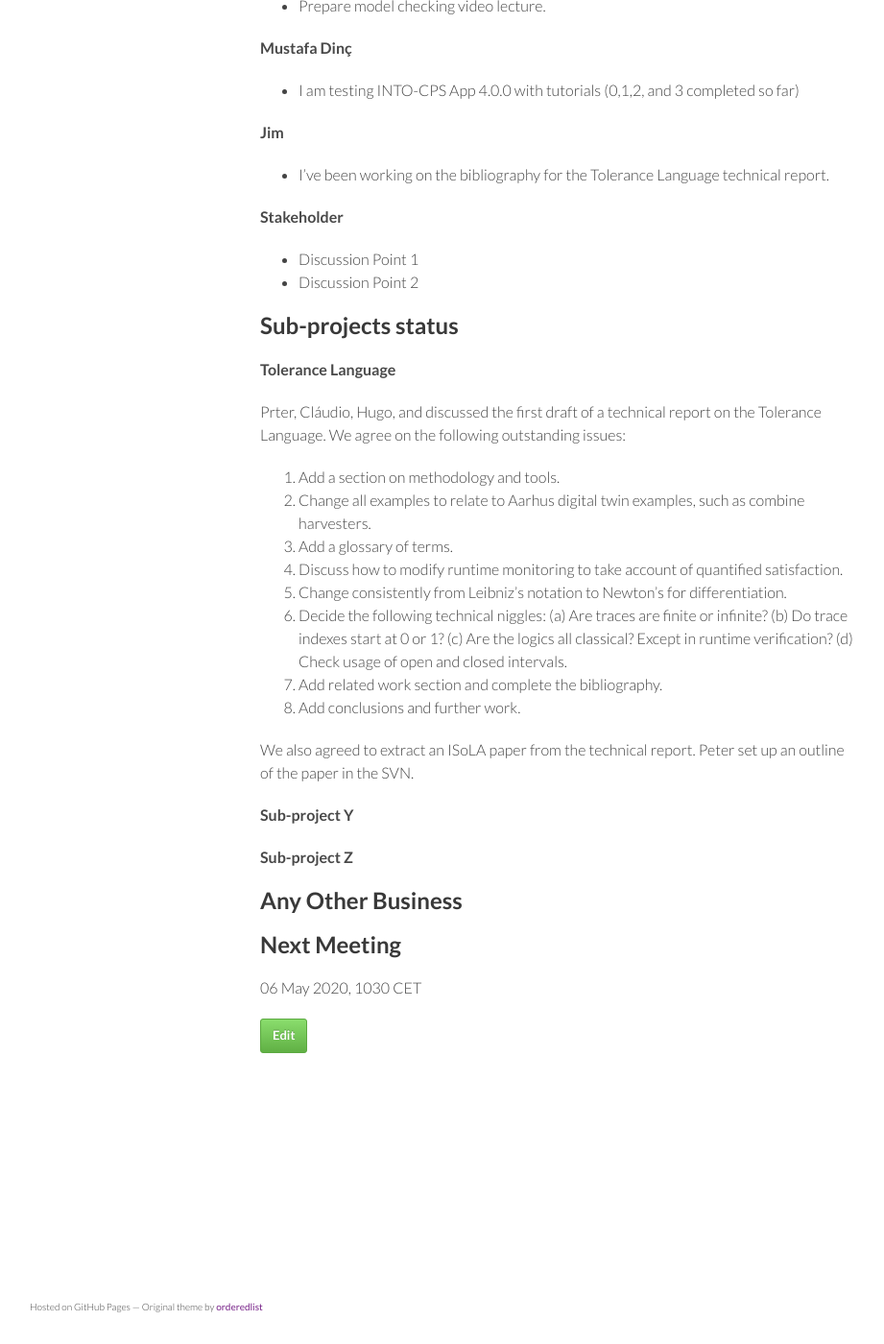
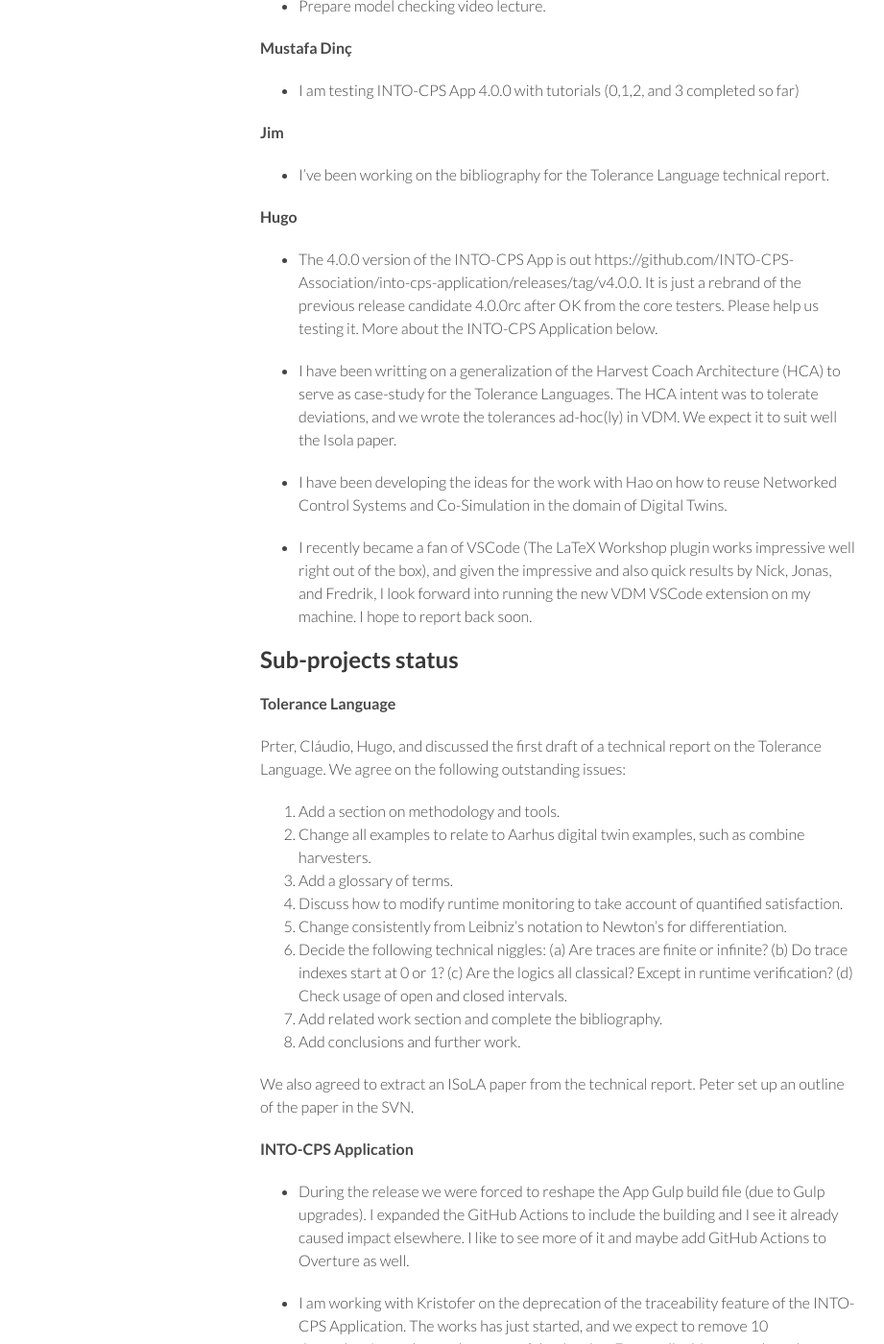
Before and after one commit to digitaltwincentre/digitaltwincentre.github.io, a Jekyll site: the page built from _biweeklies/Biweekly-16.md, in a window 1280 px wide and 1400 px high, scrolled down 783 px. Shown: the whole window at 96% size, without its empty margins (179-1100 px from the left). Built offline with Jekyll 4.4.1, drawn with Linux system fonts in a browser that asks for light colours; nearby versions of some CDN libraries; some of the changed text lies outside the part shown.

Commit message:
Update Biweekly-16.md

```diff
--- a/_biweeklies/Biweekly-16.md
+++ b/_biweeklies/Biweekly-16.md
@@ -38,9 +38,15 @@ date: 22 April 2020, 1030 CEST
 #### Jim
 * I've been working on the bibliography for the Tolerance Language technical report.
 
-#### Stakeholder
-* Discussion Point 1
-* Discussion Point 2
+#### Hugo
+
+* The 4.0.0 version of the INTO-CPS App is out https://github.com/INTO-CPS-Association/into-cps-application/releases/tag/v4.0.0. It is just a rebrand of the previous release candidate 4.0.0rc after OK from the core testers. Please help us testing it. More about the INTO-CPS Application below.
+
+* I have been writting on a generalization of the Harvest Coach Architecture (HCA) to serve as case-study for the Tolerance Languages. The HCA intent was to tolerate deviations, and we wrote the tolerances ad-hoc(ly) in VDM. We expect it to suit well the Isola paper.
+
+* I have been developing the ideas for the work with Hao on how to reuse Networked Control Systems and Co-Simulation in the domain of Digital Twins.
+
+* I recently became a fan of VSCode (The LaTeX Workshop plugin works impressive well right out of the box), and given the impressive and also quick results by Nick, Jonas, and Fredrik, I look forward into running the new VDM VSCode extension on my machine. I hope to report back soon.
 
 
 ## Sub-projects status
@@ -64,7 +70,21 @@ Prter, Cláudio, Hugo, and discussed the first draft of a technical report on th
 
 We also agreed to extract an ISoLA paper from the technical report. Peter set up an outline of the paper in the SVN.
 
-#### Sub-project Y
+#### INTO-CPS Application
+
+* During the release we were forced to reshape the App Gulp build file (due to Gulp upgrades). I expanded the GitHub Actions to include the building and I see it already caused impact elsewhere. I like to see more of it and maybe add GitHub Actions to Overture as well.
+
+* I am working with Kristofer on the deprecation of the traceability feature of the INTO-CPS Application. The works has just started, and we expect to remove 10 dependencies and a good amount of dead code... Eventually this may reduce the app size...
+
+* Last Friday I was did some work to try improve the Spectron testing component, particularly trying to automate the current manual steps, as this prevents us to use the tests in a Continuous Integration environment.
+
+* I have been in close contact with Mustafa regarding the tests and expect to do several improvements based on his comments.
+
+* I am also leading the Systems Engineering MDSE delivery and Claudio opened an issue (https://github.com/INTO-CPS-Association/into-cps-application/issues/87) about the DSE that as we know needs to be improved in multiple ways:
+  * Tutorial Steps are huge paragraphs
+  * Python scripts need cleaning, to be completed, and depend on the now (no longer supported) Python 2.
+  * App code needs major rework (Again issue https://github.com/INTO-CPS-Association/into-cps-application/issues/87)
+
 
 #### Sub-project Z
 
```
